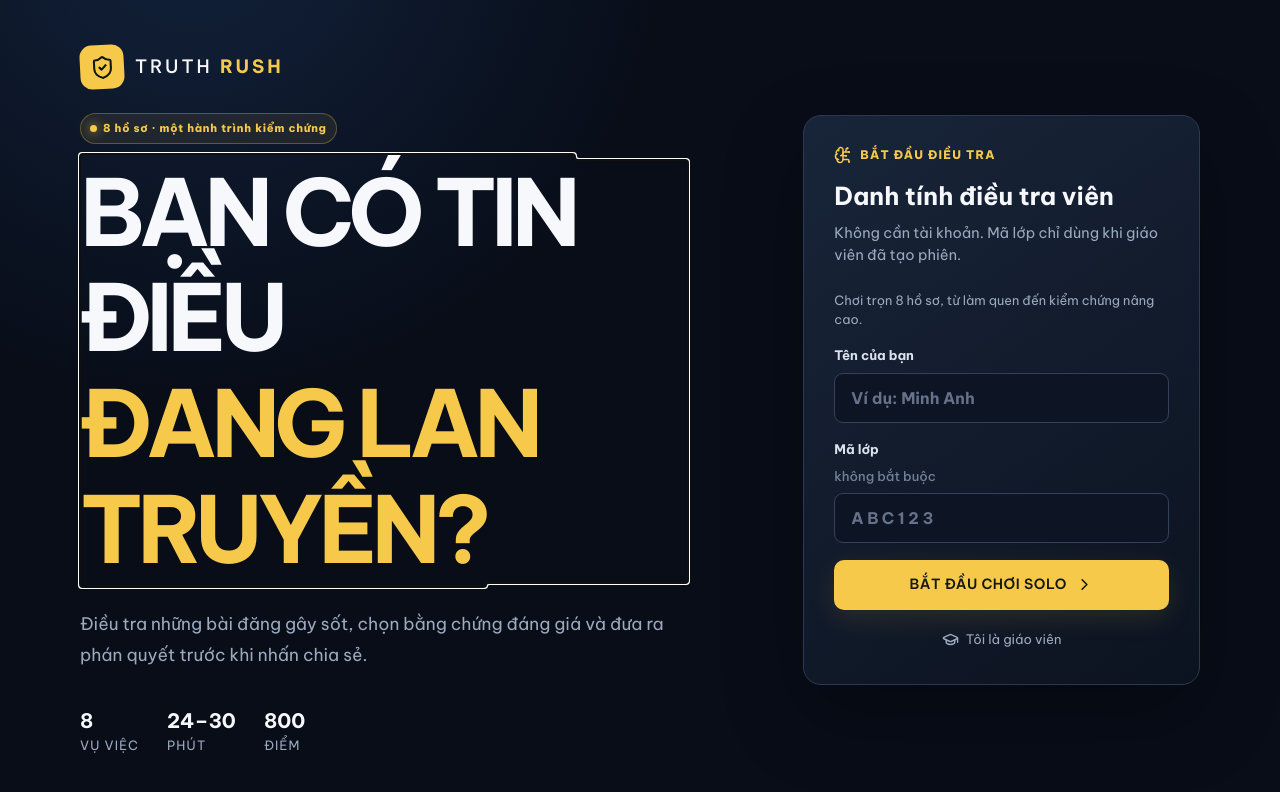
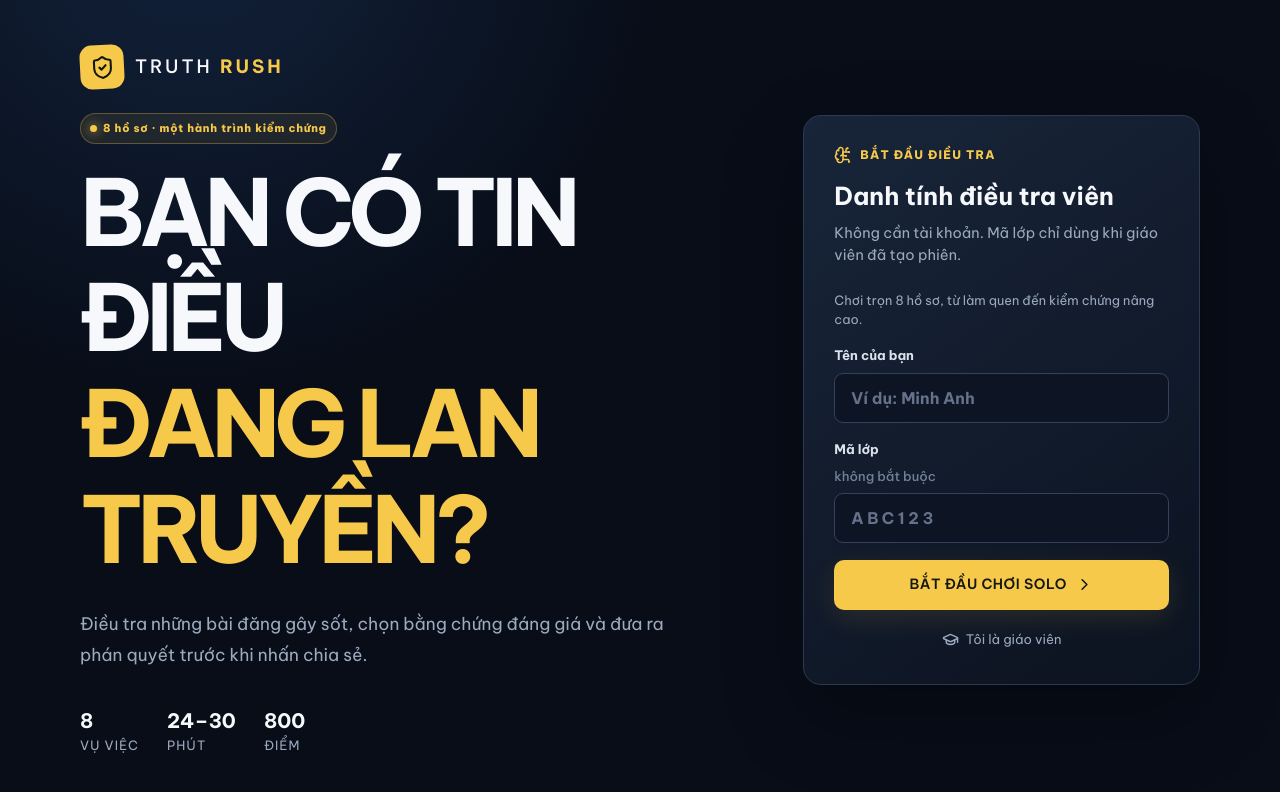
Before and after one commit to minhquansicula/MLN111, a React (Vite) app in the folder viral-game-client/: page / in a window 1280 px wide. Shown: the top 792 px of the page. Built offline with nearby package versions, Linux system fonts and the light colour scheme.

Commit message:
Updating src code

```diff
--- a/viral-game-client/src/truth-rush/CaseView.jsx
+++ b/viral-game-client/src/truth-rush/CaseView.jsx
@@ -119,7 +119,7 @@ export const CaseView = ({ onFinish }) => {
             })}
           </div>
 
-          <Button variant="primary" style={{ width: "100%" }} onClick={() => setStep("FINAL_VERDICT")}>
+          <Button variant="primary" style={{ width: "100%", marginTop: "24px" }} onClick={() => setStep("FINAL_VERDICT")}>
             Kết thúc điều tra <ArrowRight size={18} />
           </Button>
         </div>
--- a/viral-game-client/src/truth-rush/PostMedia.jsx
+++ b/viral-game-client/src/truth-rush/PostMedia.jsx
@@ -49,10 +49,10 @@ export function PostMedia({ data }) {
     case "statistics":
       graphic = <Frame label={data.mediaAlt}>
         <text x="48" y="62" fill="#c6d6eb" fontSize="21">SỐ CA TRƯỢT MÔN</text>
-        <text x="660" y="89" textAnchor="end" fill="#ff8298" fontSize="50" fontWeight="800">+300%</text>
         <path d="M78 315H632" stroke="#8299b7" strokeWidth="2" />
         <rect x="144" y="253" width="136" height="60" rx="6" fill="#608dca" />
-          <rect x="416" y="73" width="136" height="240" rx="6" fill="#ff8298" />
+        <rect x="416" y="73" width="136" height="240" rx="6" fill="#ff8298" />
+        <text x="660" y="89" textAnchor="end" fill="#ff8298" fontSize="50" fontWeight="800">+300%</text>
         <text x="212" y="342" textAnchor="middle" fill="#bbcbe0" fontSize="19">Kỳ trước</text>
         <text x="484" y="342" textAnchor="middle" fill="#bbcbe0" fontSize="19">Kỳ này</text>
         <text x="48" y="91" fill="#8196b4" fontSize="16">Biểu đồ trong bài đăng</text>
--- a/viral-game-client/src/truth-rush/theme.css
+++ b/viral-game-client/src/truth-rush/theme.css
@@ -231,6 +231,7 @@ button { color: inherit; }
 .tr-home-copy { display: flex; flex-direction: column; align-items: flex-start; }
 .tr-home-copy > .tr-pill { margin: 24px 0 16px; }
 .tr-home-copy h1 { max-width: 720px; font-size: clamp(3.4rem, 7.2vw, 6.6rem); line-height: 1.15; letter-spacing: -.065em; text-transform: uppercase; }
+.tr-home-copy h1:focus { outline: none; }
 .tr-home-copy h1 em {
   color: var(--tr-accent);
   font-style: normal;
```
